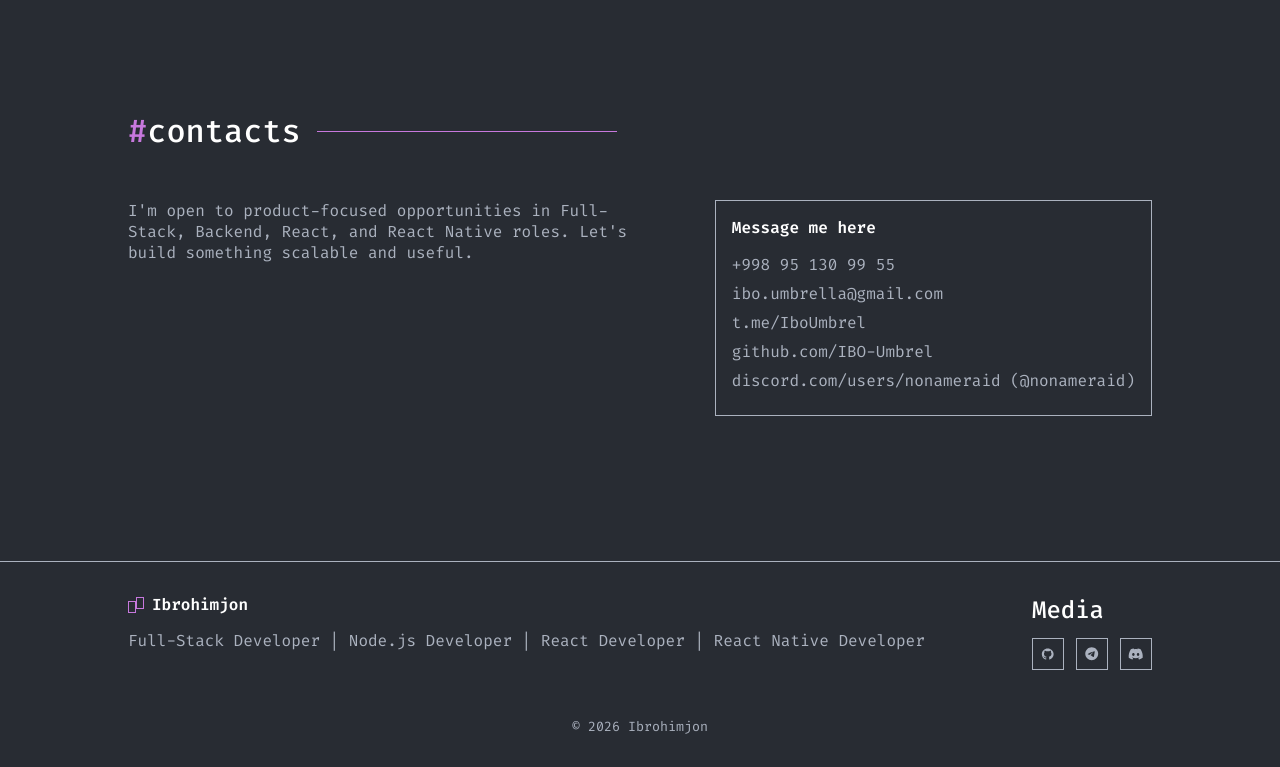
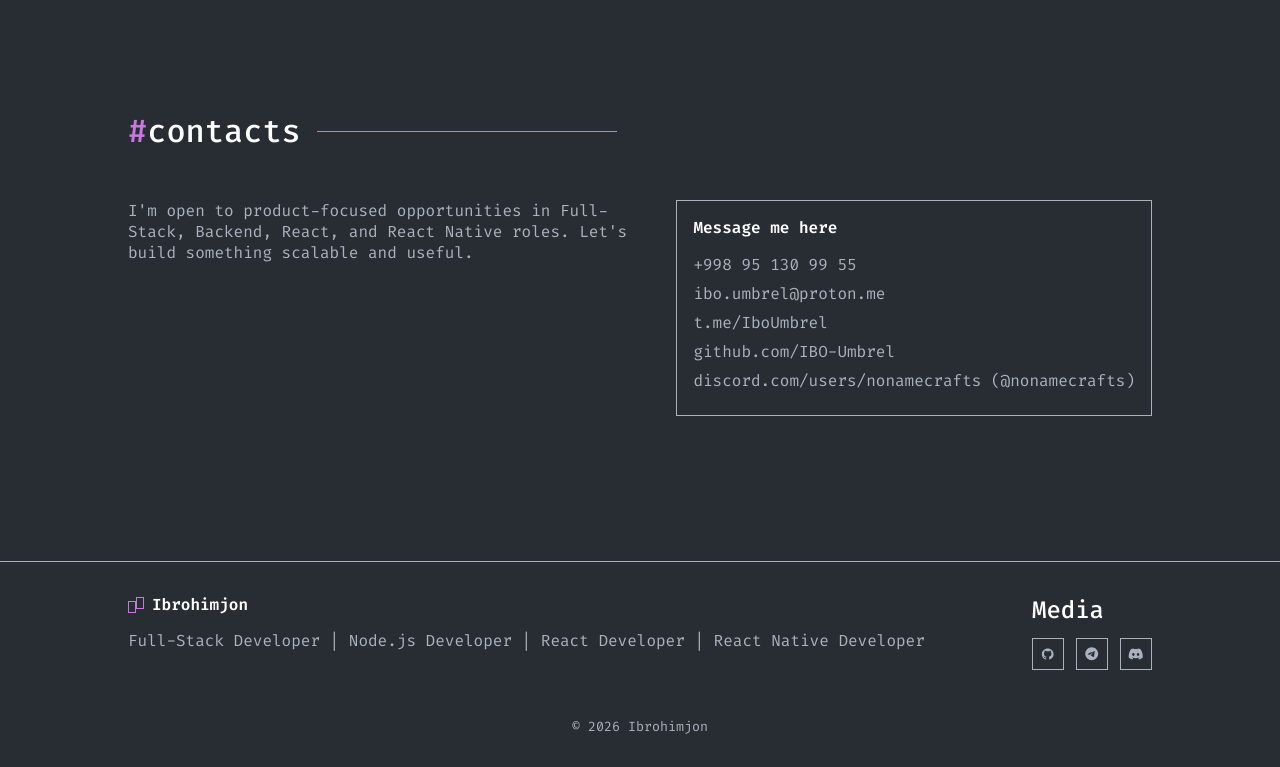
Before and after one commit to IBO-Umbrel/my_portfolio, a React (Vite) app: page / in a window 1280 px wide. Shown: the part 3953-4720 px from the top of the page. Built offline with nearby package versions, Linux system fonts and the light colour scheme.

Commit message:
update email link to correct email

```diff
--- a/src/App.tsx
+++ b/src/App.tsx
@@ -504,8 +504,8 @@ export default function App() {
                         <div className="message-box">
                             <h3>Message me here</h3>
                             <a href="tel:+998951309955">+998 95 130 99 55</a>
-                            <a href="mailto:ibo.umbrella@gmail.com">
-                                ibo.umbrella@gmail.com
+                            <a href="mailto:ibo.umbrel@proton.me">
+                                ibo.umbrel@proton.me
                             </a>
                             <a
                                 href="https://t.me/IboUmbrel"
@@ -526,7 +526,7 @@ export default function App() {
                                 target="_blank"
                                 rel="noreferrer"
                             >
-                                discord.com/users/nonameraid (@nonameraid)
+                                discord.com/users/nonamecrafts (@nonamecrafts)
                             </a>
                         </div>
                     </div>
```
